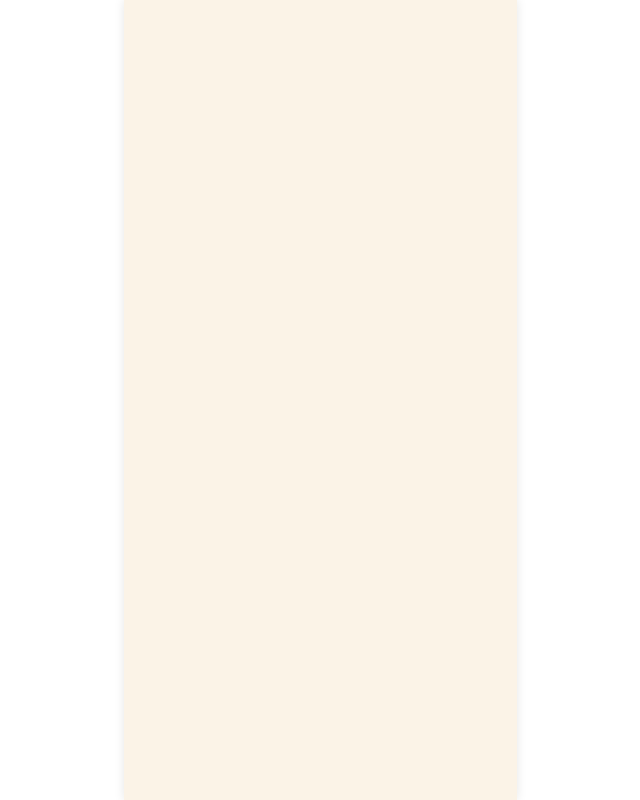
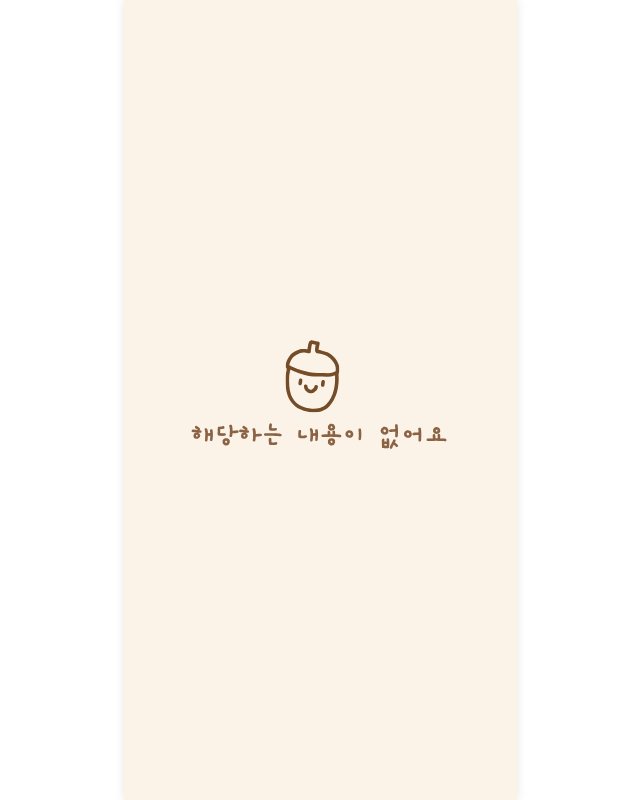
Before and after one commit to 2025-PinTech-Hackathon/Team8-FE, a React (Vite) app: page / in a window 1280 px wide. Before the commit this address had no page. Shown: the whole page, without its empty margins (320-960 px from the left). Built offline with nearby package versions, Linux system fonts and the light colour scheme; a web font is replaced by a local one.

Commit message:
feat: 데이터 없을 시 보여줄 컴포넌트

```diff
--- a/src/App.jsx
+++ b/src/App.jsx
@@ -9,6 +9,7 @@ import Challenge from "./pages/Challenge/Challenge";
 import FinDetail from "./pages/FinDetail/FinDetail";
 import ChallengeDetail from "./pages/ChallengeDetail/ChallengeDetail";
 import GroupDetail from "./pages/GroupDetail/GroupDetail";
+import NoContents from "../src/assets/CommonComponents/NoContents/NoContents";
 
 function App() {
   return (
@@ -29,6 +30,7 @@ function App() {
         />
         <Route path="/profile" element={<Profile />} />
         <Route path="/challenge" element={<Challenge />} />
+        <Route path="*" element={<NoContents />} />
       </Routes>
       <Navbar />
     </>
--- /dev/null
+++ b/src/assets/CommonComponents/NoContents/NoContents.jsx
@@ -0,0 +1,12 @@
+import NoContentsImage from "../../Images/noContents.svg";
+import { Container, Image } from "./NoContents.style";
+
+const NoContents = () => {
+  return (
+    <Container>
+      <Image src={NoContentsImage} alt="해당하는 내용이 없어요" />
+    </Container>
+  );
+};
+
+export default NoContents;
--- /dev/null
+++ b/src/assets/CommonComponents/NoContents/NoContents.style.js
@@ -0,0 +1,13 @@
+import styled from "styled-components";
+
+export const Container = styled.div`
+  display: flex;
+  justify-content: center;
+  align-items: center;
+  height: 100vh;
+`;
+
+export const Image = styled.img`
+  width: 80%;
+  height: 70%;
+`;
```
Also changed, not shown: src/assets/Images/noContents.svg (added).
